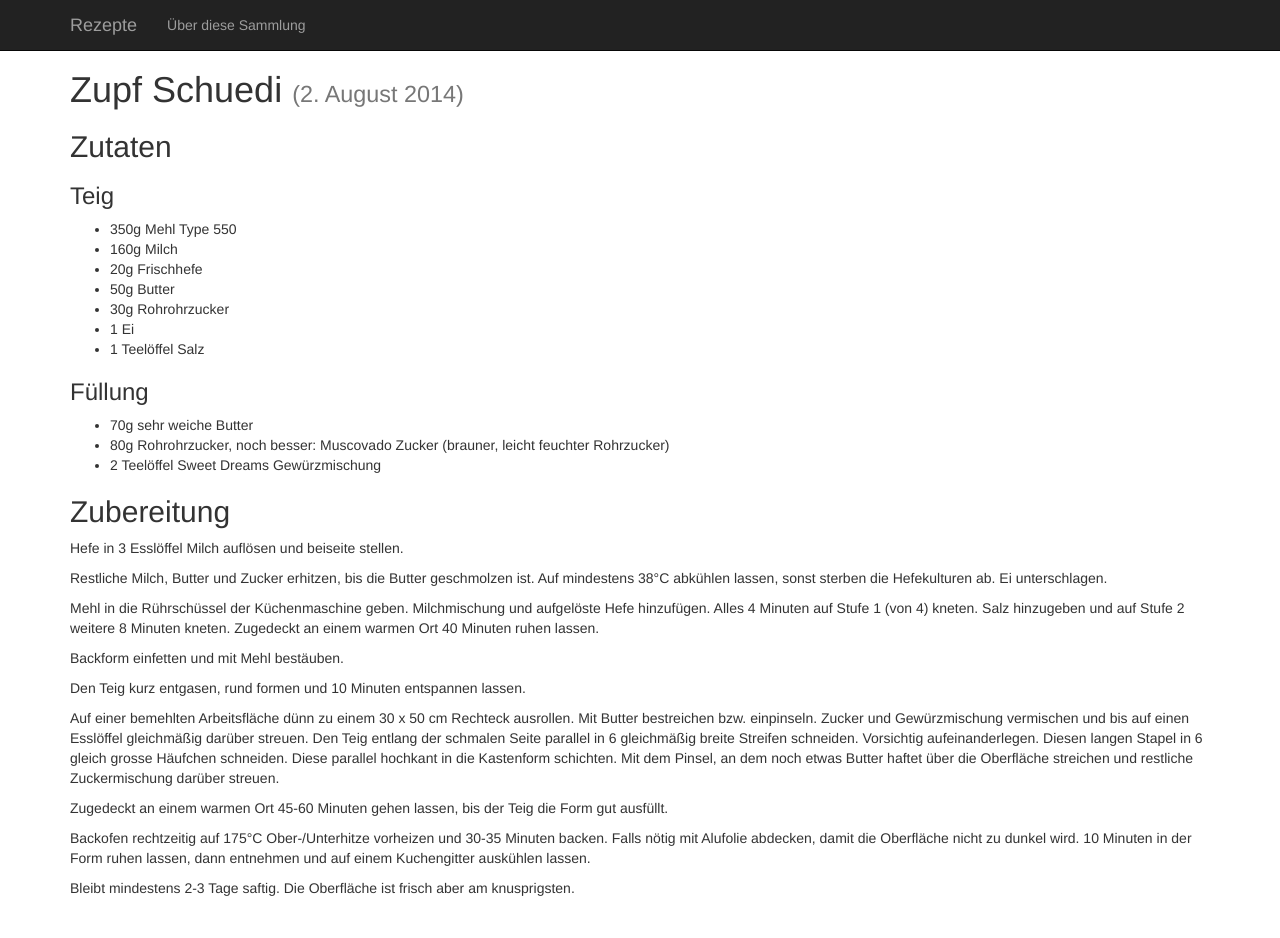
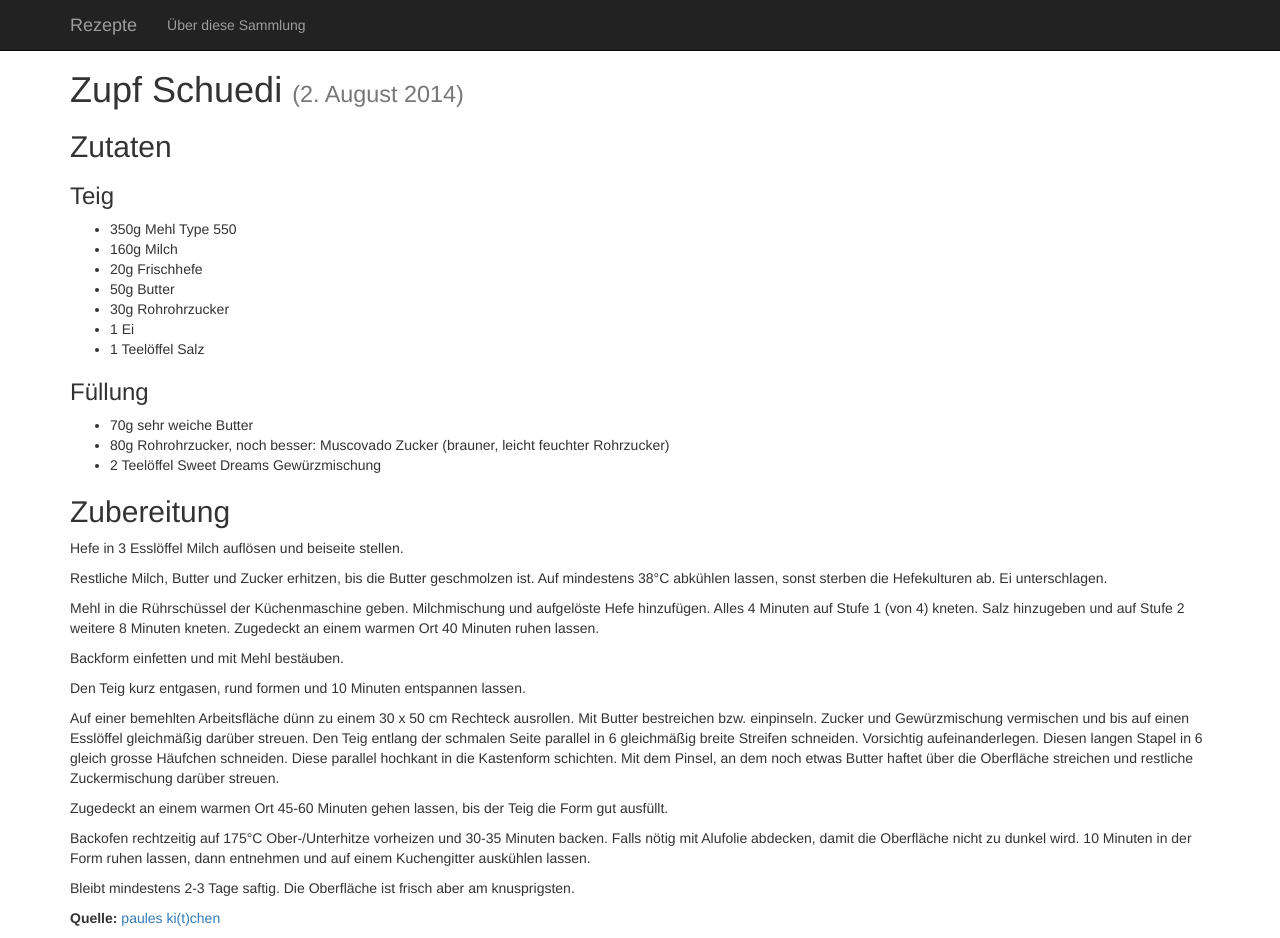
Before and after one commit to tehlers/rezepte, a Jekyll site: the page built from _posts/2014-08-02-zupf-schuedi.md, in a window 1280 px wide and 938 px high. Built offline with Jekyll 4.4.1, drawn with Linux system fonts in a browser that asks for light colours; nearby versions of some CDN libraries.

Commit message:
Added source to "Zupf Schuedi"

```diff
--- a/_posts/2014-08-02-zupf-schuedi.md
+++ b/_posts/2014-08-02-zupf-schuedi.md
@@ -41,3 +41,5 @@ Zugedeckt an einem warmen Ort 45-60 Minuten gehen lassen, bis der Teig die Form
 Backofen rechtzeitig auf 175°C Ober-/Unterhitze vorheizen und 30-35 Minuten backen. Falls nötig mit Alufolie abdecken, damit die Oberfläche nicht zu dunkel wird. 10 Minuten in der Form ruhen lassen, dann entnehmen und auf einem Kuchengitter auskühlen lassen.
 
 Bleibt mindestens 2-3 Tage saftig. Die Oberfläche ist frisch aber am knusprigsten.
+
+**Quelle:** [paules ki(t)chen](http://www.paules.lu/2011/11/zupf-schuedi/)
```
